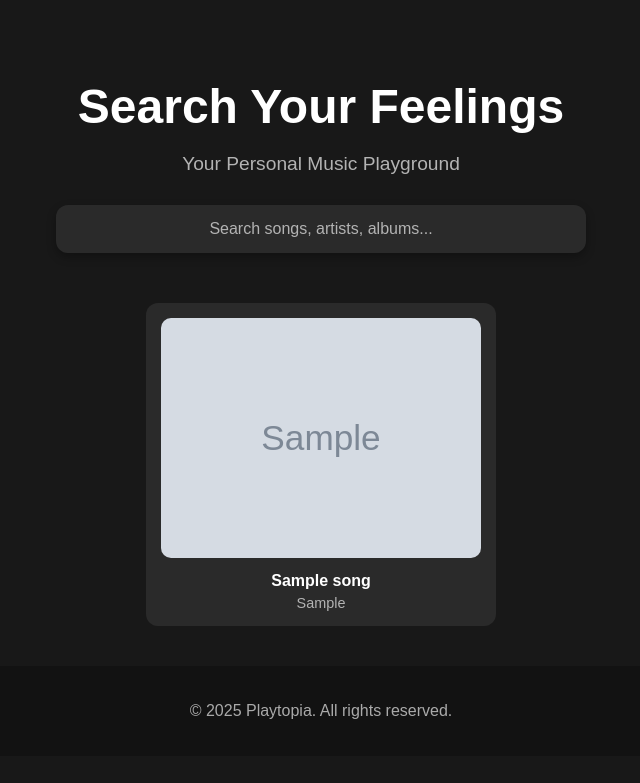
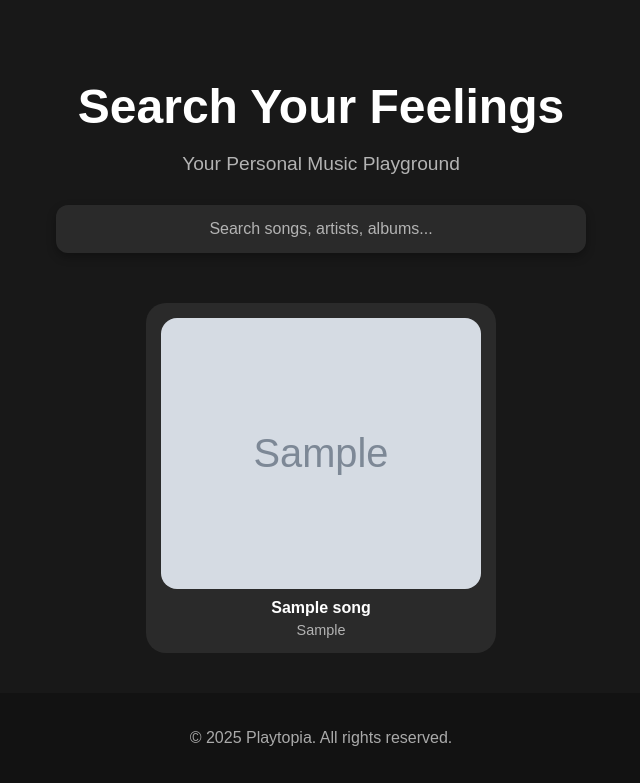
Before and after one commit to jordanemmanuelle/playtopia, a PHP site: page /Pages/Search.php in a window 1280 px wide. Shown: the part 65-848 px from the top of the page, without its empty margins (319-959 px from the left). Before the commit the page ends 784 px from the top, so only its background shows below. Run offline with PHP 8.4, Linux system fonts and the light colour scheme; tables that the repository leaves empty or names only in its code hold one stand-in row (values such as "Sample post"); grey boxes marked "Sample" are stand-in pictures.

Commit message:
update css proporsi lagu

```diff
--- a/CSS/searchCSS.css
+++ b/CSS/searchCSS.css
@@ -219,9 +219,17 @@ body {
     padding: 15px;
     border-radius: 12px;
     width: 320px;
+    aspect-ratio: 1 / 1;
+    height: 320px;
+    width: 320px;
     text-align: center;
     color: white;
     transition: background-color 0.3s ease;
+    overflow: hidden;
+    display: flex;
+    flex-direction: column;
+    justify-content: flex-start;
+    border-radius: 20px;
 }
 
 .card:hover {
@@ -231,8 +239,12 @@ body {
 
 .card img {
     width: 100%;
-    border-radius: 10px;
+    aspect-ratio: 1 / 1;
+    height: auto;
+    border-radius: 16px;
     margin-bottom: 10px;
+    object-fit: cover;
+    overflow: hidden;
 }
 
 .card .title {
```
